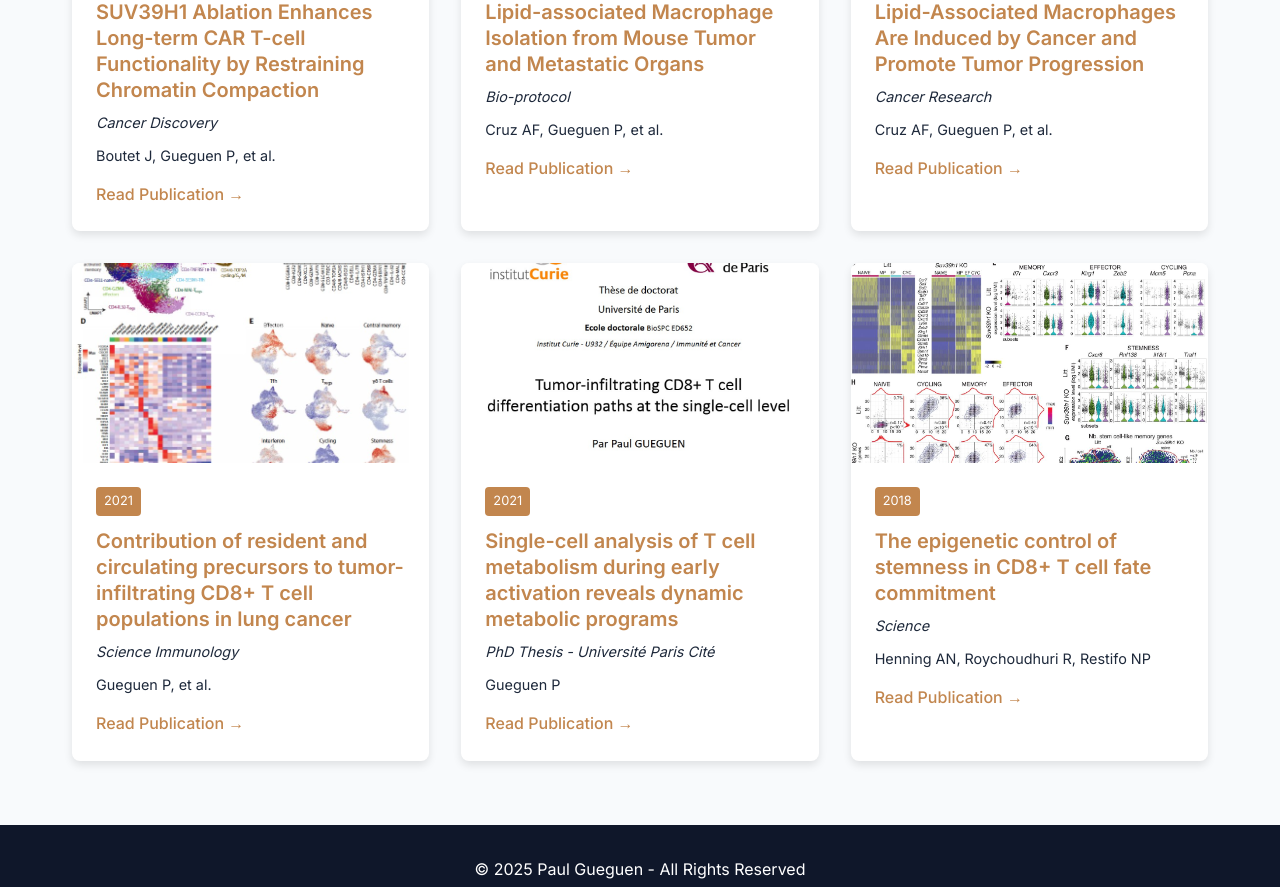
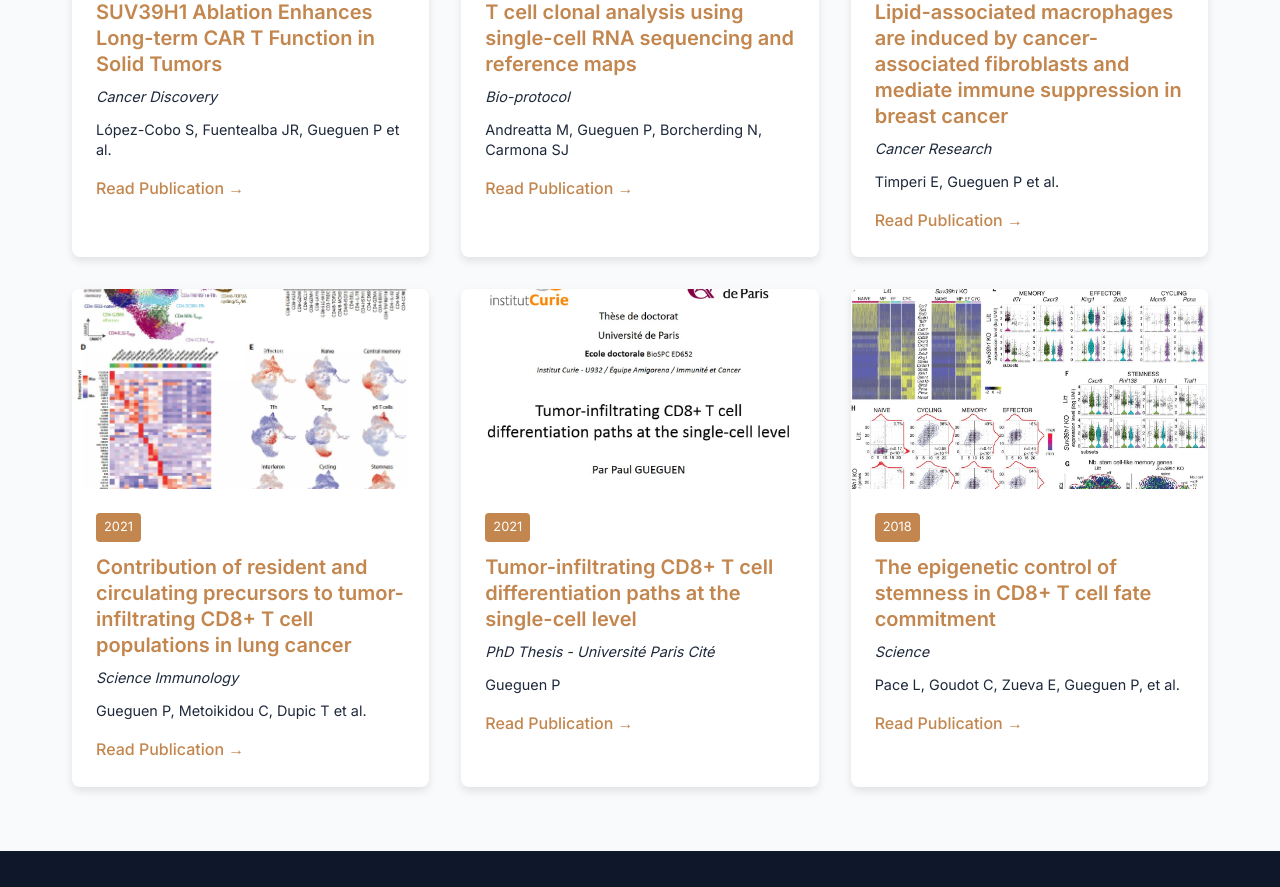
Before and after one commit to p-gueguen/p-gueguen.github.io, a React (Create React App) app in the folder paul-gueguen-portfolio/: page / in a window 1280 px wide. Shown: the part 2960-3847 px from the top of the page. Built offline with nearby package versions, Linux system fonts and the light colour scheme.

Commit message:
Add papers vignettes

```diff
--- a/paul-gueguen-portfolio/src/components/SelectedPublications.js
+++ b/paul-gueguen-portfolio/src/components/SelectedPublications.js
@@ -168,44 +168,44 @@ function Publications() {
       title: "Contribution of resident and circulating precursors to tumor-infiltrating CD8+ T cell populations in lung cancer",
       journal: "Science Immunology",
       year: 2021,
-      authors: "Gueguen P, et al.",
-      imageUrl: `${process.env.PUBLIC_URL}/images/sci-immunol-plot.jpg`,
+      authors: "Gueguen P, Metoikidou C, Dupic T et al.",
+      imageUrl: `/images/sci-immunol-plot.jpg`,
       link: "https://www.science.org/doi/abs/10.1126/sciimmunol.abd5778"
     },
     {
       id: 2,
-      title: "Lipid-Associated Macrophages Are Induced by Cancer and Promote Tumor Progression",
+      title: "Lipid-associated macrophages are induced by cancer-associated fibroblasts and mediate immune suppression in breast cancer",
       journal: "Cancer Research",
       year: 2022,
-      authors: "Cruz AF, Gueguen P, et al.",
-      imageUrl: `${process.env.PUBLIC_URL}/images/cancer-research-plot.jpg`,
+      authors: "Timperi E, Gueguen P et al.",
+      imageUrl: `/images/cancer-research-plot.jpg`,
       link: "https://aacrjournals.org/cancerres/article/82/18/3291/709018/Lipid-Associated-Macrophages-Are-Induced-by-Cancer"
     },
     {
       id: 3,
-      title: "SUV39H1 Ablation Enhances Long-term CAR T-cell Functionality by Restraining Chromatin Compaction",
+      title: "SUV39H1 Ablation Enhances Long-term CAR T Function in Solid Tumors",
       journal: "Cancer Discovery",
       year: 2024,
-      authors: "Boutet J, Gueguen P, et al.",
-      imageUrl: `${process.env.PUBLIC_URL}/images/car-t-plot.jpg`,
+      authors: "López-Cobo S, Fuentealba JR, Gueguen P et al.",
+      imageUrl: `/images/car-t-plot.jpg`,
       link: "https://aacrjournals.org/cancerdiscovery/article-abstract/14/1/120/732570/SUV39H1-Ablation-Enhances-Long-term-CAR-T-"
     },
     {
       id: 4,
-      title: "Lipid-associated Macrophage Isolation from Mouse Tumor and Metastatic Organs",
+      title: "T cell clonal analysis using single-cell RNA sequencing and reference maps",
       journal: "Bio-protocol",
       year: 2023,
-      authors: "Cruz AF, Gueguen P, et al.",
-      imageUrl: `${process.env.PUBLIC_URL}/images/bio-protocol-plot.jpg`,
+      authors: "Andreatta M, Gueguen P, Borcherding N, Carmona SJ",
+      imageUrl: `/images/bio-protocol-plot.jpg`,
       link: "https://en-cdn.bio-protocol.org/pdf/bio-protocol4735.pdf?rel_link=YmlvLXByb3RvY29sLm9yZy9lbi9icGRldGFpbD9pZD00NzM1JnR5cGU9MA=="
     },
     {
       id: 5,
-      title: "Single-cell analysis of T cell metabolism during early activation reveals dynamic metabolic programs",
+      title: "Tumor-infiltrating CD8+ T cell differentiation paths at the single-cell level",
       journal: "PhD Thesis - Université Paris Cité",
       year: 2021,
       authors: "Gueguen P",
-      imageUrl: `${process.env.PUBLIC_URL}/images/phd-thesis-plot.jpg`,
+      imageUrl: `/images/phd-thesis-plot.jpg`,
       link: "https://hal.science/tel-03647185/"
     },
     {
@@ -213,11 +213,12 @@ function Publications() {
       title: "The epigenetic control of stemness in CD8+ T cell fate commitment",
       journal: "Science",
       year: 2018,
-      authors: "Henning AN, Roychoudhuri R, Restifo NP",
-      imageUrl: `${process.env.PUBLIC_URL}/images/science-2018-plot.jpg`,
+      authors: "Pace L, Goudot C, Zueva E, Gueguen P, et al.",
+      imageUrl: `/images/science-2018-plot.jpg`,
       link: "https://www.science.org/doi/full/10.1126/science.aah6499"
     }
   ];
+
 
   // Sort publications based on year
   const sortedPublications = [...publications].sort((a, b) => {
```
Also changed, not shown: paul-gueguen-portfolio/public/index.html (+6 -5 lines), paul-gueguen-portfolio/public/manifest.json.
